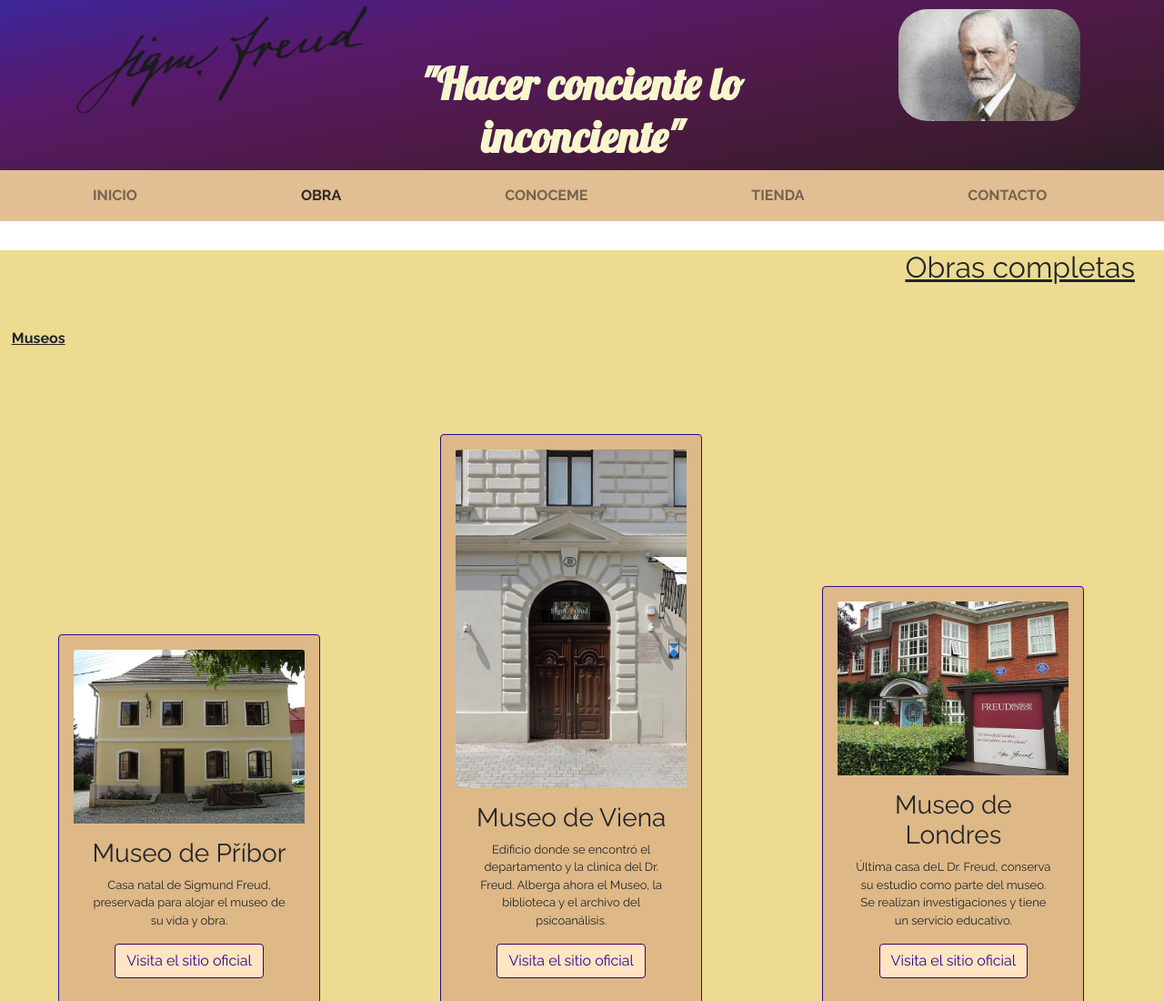
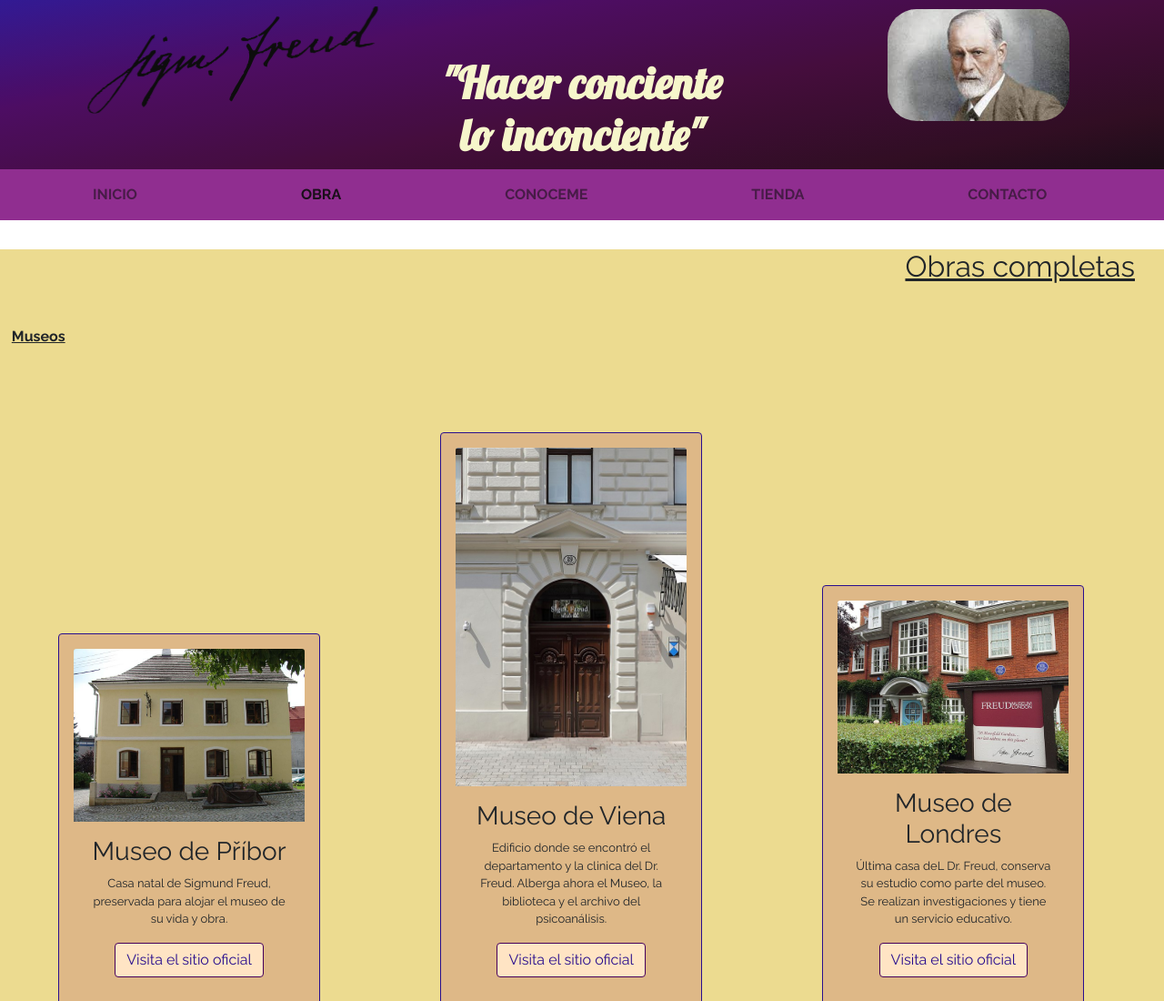
Before and after one commit to JessVeron/Pre-entrega1.-Ver-n-Jesica, a plain HTML site: page pages/obra.html in a window 1280 px wide. Shown: the top 1100 px of the page at 91% size. Drawn offline with nearby package versions, Linux system fonts and the light colour scheme.

Commit message:
agrego correcciones nav

```diff
--- a/css/styles.css
+++ b/css/styles.css
@@ -12,7 +12,7 @@
     top: 0px;
     position: sticky;
     z-index: 10;
-    opacity: 90%;
+    opacity: 95%;
 }
 
 .tituloHeader {
@@ -46,7 +46,7 @@
 
 /*personalizacion del navegador*/
 .navbar{
-  background-color: burlywood ;
+  background-color: rgb(139, 35, 139) ;
   width: 100%;
   justify-content: space-around;
 
@@ -56,7 +56,7 @@
     font-family:'Raleway', sans-serif;
     font-weight:bolder;
     text-transform: uppercase;
-    color: #000000;
+    color: rgb(241, 199, 8)  ;
     margin-right: 20%;
     margin-left: 20%;
     padding-left: 2%;
@@ -118,7 +118,11 @@
     margin-top: 5rem;
 }
 
+.row {
+    margin:0;
+    padding: 0;
 
+}
 /*estilos de los botones de redes sociales y animacion*/
 .socialMedia {
     display: flex;
@@ -154,6 +158,7 @@ main {
     border-color: #280e8e;
     text-align: center;
     width: 18rem;
+    height: 20rem;
     object-fit: cover;
     height: fit-content;
     background-color: burlywood;
@@ -182,10 +187,12 @@ background-color:  #44005b ;
     text-align: start;
     font-weight: bold;
     margin-bottom: 1rem;
+
 }
 
 .formularioCaja {
 margin-top: 1rem;
+background-image: url(notasFreud.png);
 }
 
 .mapa{
```
Also changed, not shown: assets/images/letterFreud (2).png (added), assets/images/notasFreud.png (added).
